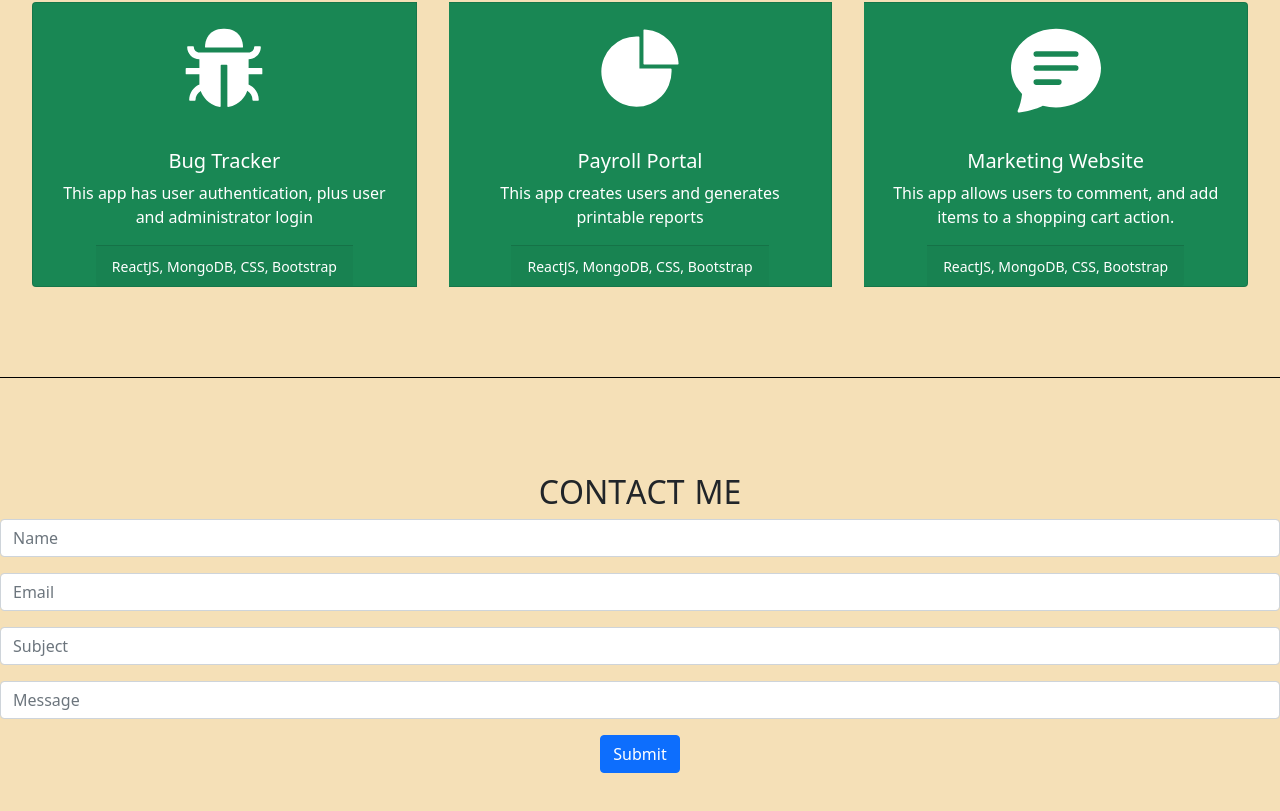
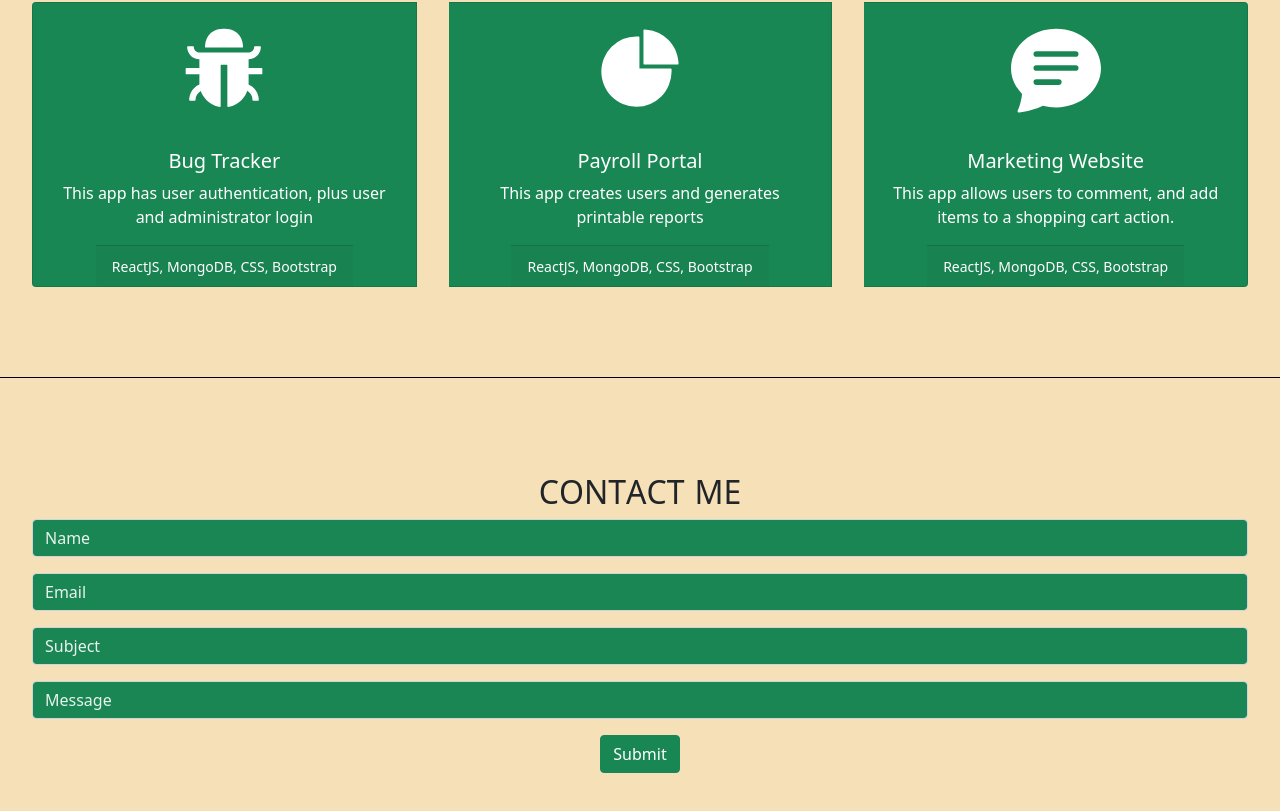
Before and after one commit to ehoover3/my-portfolio, a React (Create React App) app: page / in a window 1280 px wide. Shown: the part 1078-1889 px from the top of the page. Built offline with nearby package versions, Linux system fonts and the light colour scheme.

Commit message:
updated contact me sections placeholder color

```diff
--- a/src/App.css
+++ b/src/App.css
@@ -22,7 +22,7 @@
 
 /* accordion collapsed */
 .accordionColorsPrimary > button {
-  background-color: rgb(12,109,253);
+  background-color: rgb(12, 109, 253);
   color: white;
 }
 .accordionColorsSuccess > button {
@@ -36,15 +36,15 @@
 
 /* accordion not collapsed */
 .accordionColorsPrimary > button:not(.collapsed) {
-  background-color: rgb(12,109,253);
+  background-color: rgb(12, 109, 253);
   color: white;
 }
 .accordionColorsSuccess > button:not(.collapsed) {
-    background-color: rgb(26,134,84);
+  background-color: rgb(26, 134, 84);
   color: white;
 }
 .accordionColorsDark > button:not(.collapsed) {
-    background-color: rgb(33,37,41);
+  background-color: rgb(33, 37, 41);
   color: white;
 }
 
@@ -58,3 +58,15 @@
 .accordionColorsDark > button:not(.collapsed)::after {
   color: white !important;
 }
+
+/* Change Form Control Placeholder */
+.form-control::placeholder {
+  color: white !important; /* Chrome, Firefox, Opera, Safari 10.1+ */
+  opacity: 0.9 !important; /* Firefox */
+}
+.form-control:-ms-input-placeholder {
+  color: white !important; /* Internet Explorer 10-11 */
+}
+.form-control::-ms-input-placeholder {
+  color: white !important; /* Microsoft Edge */
+}
--- a/src/layouts/ContactMe.js
+++ b/src/layouts/ContactMe.js
@@ -4,6 +4,7 @@ import Form from "react-bootstrap/Form";
 import Button from "react-bootstrap/Button";
 
 export default function ContactMe(props) {
+  const theme = props.theme;
   const handleTheme = props.handleTheme;
 
   const wrapperStyle = {
@@ -12,6 +13,8 @@ export default function ContactMe(props) {
     textAlign: "center",
     marginTop: "30px",
     marginBottom: "100px",
+    marginLeft: "2.5vw",
+    marginRight: "2.5vw",
   };
 
   return (
@@ -21,22 +24,38 @@ export default function ContactMe(props) {
 
       <Form>
         <Form.Group className='mb-3' controlId='formBasicName'>
-          <Form.Control type='name' placeholder='Name' />
+          <Form.Control
+            type='name'
+            placeholder='Name'
+            style={{ backgroundColor: theme.style.primaryColor, color: "white" }}
+          />
         </Form.Group>
 
         <Form.Group className='mb-3' controlId='formBasicEmail'>
-          <Form.Control type='email' placeholder='Email' />
+          <Form.Control
+            type='email'
+            placeholder='Email'
+            style={{ backgroundColor: theme.style.primaryColor, color: "white" }}
+          />
         </Form.Group>
 
         <Form.Group className='mb-3' controlId='formBasicSubject'>
-          <Form.Control type='subject' placeholder='Subject' />
+          <Form.Control
+            type='subject'
+            placeholder='Subject'
+            style={{ backgroundColor: theme.style.primaryColor, color: "white" }}
+          />
         </Form.Group>
 
         <Form.Group className='mb-3' controlId='formBasicMessage'>
-          <Form.Control type='message' placeholder='Message' />
+          <Form.Control
+            type='message'
+            placeholder='Message'
+            style={{ backgroundColor: theme.style.primaryColor, color: "white" }}
+          />
         </Form.Group>
 
-        <Button variant='primary' type='submit'>
+        <Button variant={theme.style.bootstrap} type='submit'>
           Submit
         </Button>
       </Form>
```
Lines whose indentation alone changed are shown as unchanged.
